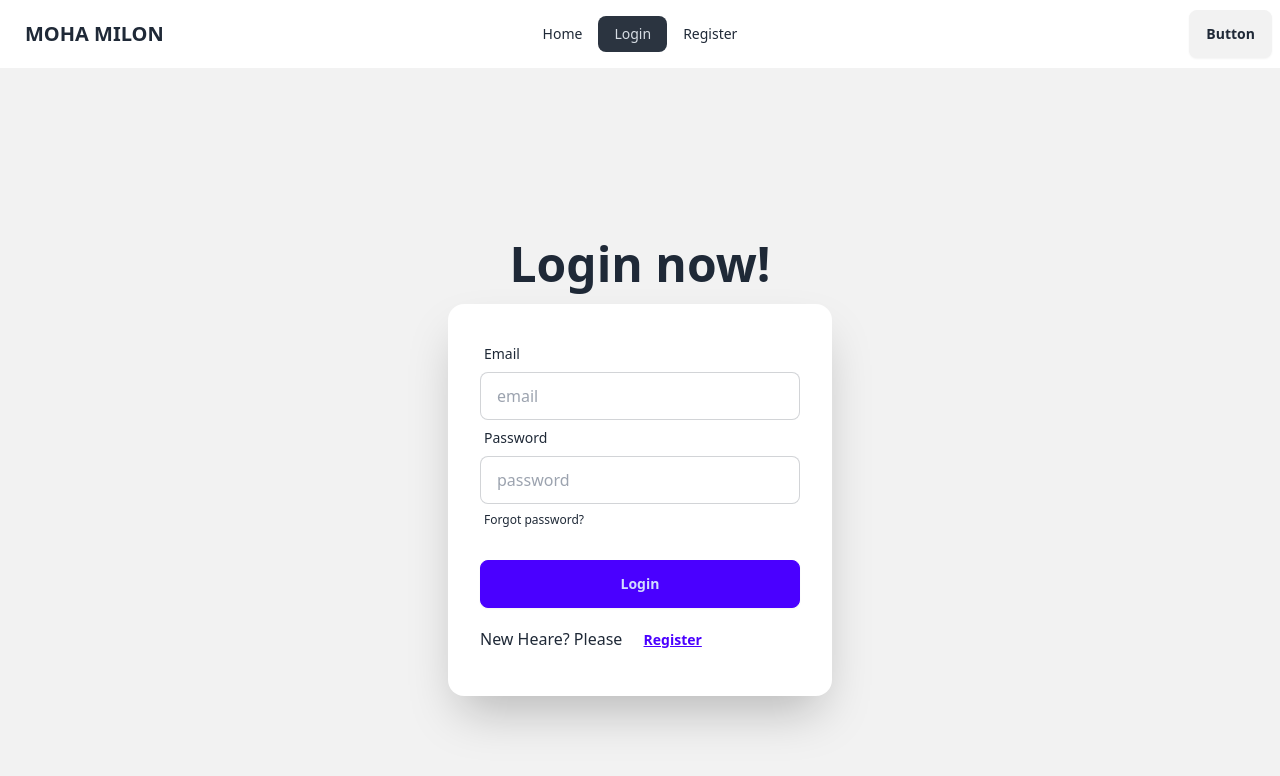
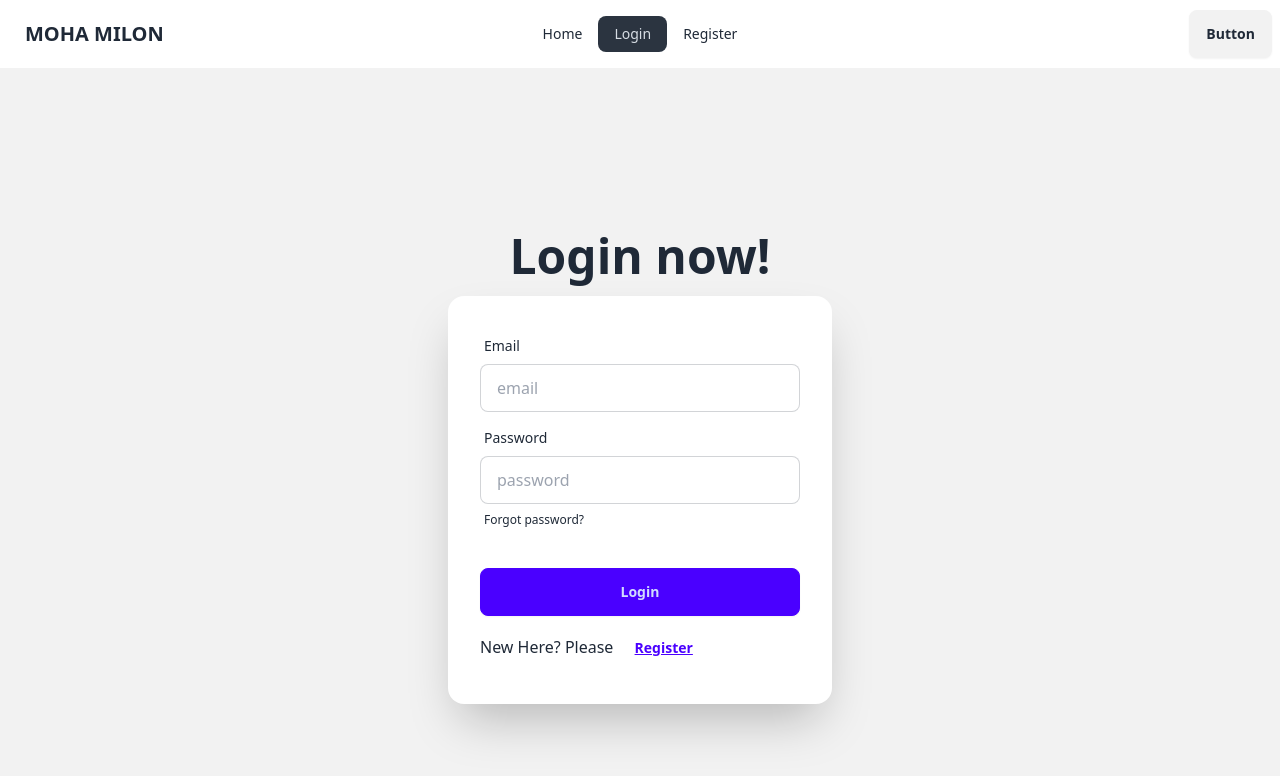
Before and after one commit to Kamrulthedev/moha-milon, a React (Vite) app: page /Login in a window 1280 px wide. Shown: the top 776 px of the page. Built offline with nearby package versions, Linux system fonts and the light colour scheme.

Commit message:
moha-milon-commit

```diff
--- a/src/Compunents/Login/Login.jsx
+++ b/src/Compunents/Login/Login.jsx
@@ -1,5 +1,4 @@
 import { Link } from "react-router-dom";
-
 
 const Login = () => {
 
@@ -7,7 +6,7 @@ const Login = () => {
         e.preventDefault();
         const email = e.target.email.value;
         const password = e.target.password.value;
-        console.log(email, password)
+        console.log(email, password);
     }
 
     return (
@@ -16,11 +15,9 @@ const Login = () => {
                 <div className="hero-content flex-col ">
                     <div className="text-center ">
                         <h1 className="text-5xl font-bold">Login now!</h1>
-
                     </div>
                     <div className="card shrink-0 w-full max-w-sm shadow-2xl bg-base-100">
-      <form className="card-body w-96">
-      <form onSubmit={handlerLogin}>
+                        <form className="card-body w-96" onSubmit={handlerLogin}>
                             <div className="form-control">
                                 <label className="label">
                                     <span className="label-text">Email</span>
@@ -39,8 +36,7 @@ const Login = () => {
                             <div className="form-control mt-6">
                                 <button className="btn btn-primary">Login</button>
                             </div>
-      </form>
-      <p>New Heare? Please <Link to={'/Register'}>
+                            <p>New Here? Please <Link to={'/Register'}>
                             <button className="btn btn-link">Register</button>
                         </Link></p>
                         </form>
--- a/src/Compunents/Register/Register.jsx
+++ b/src/Compunents/Register/Register.jsx
@@ -21,8 +21,8 @@ const Register = () => {
 
     </div>
     <div className="card shrink-0 w-full max-w-sm shadow-2xl bg-base-100">
-      <form className="card-body w-96">
-      <form onSubmit={handlerRegister}>
+      <form className="card-body w-96" onSubmit={handlerRegister}>
+
 
         <div className="form-control">
           <label className="label">
@@ -52,11 +52,12 @@ const Register = () => {
         <div className="form-control mt-6">
           <button className="btn btn-primary">Register</button>
         </div>
-      </form>
-      <p>Alredy Have account? Please <Link to={'/Login'}>
+        <p>Alredy Have account? Please <Link to={'/Login'}>
       <button className="btn btn-link">Login</button>
       </Link></p>
       </form>
+
+
 
     </div>
   </div>
```
Lines whose indentation alone changed are shown as unchanged.
